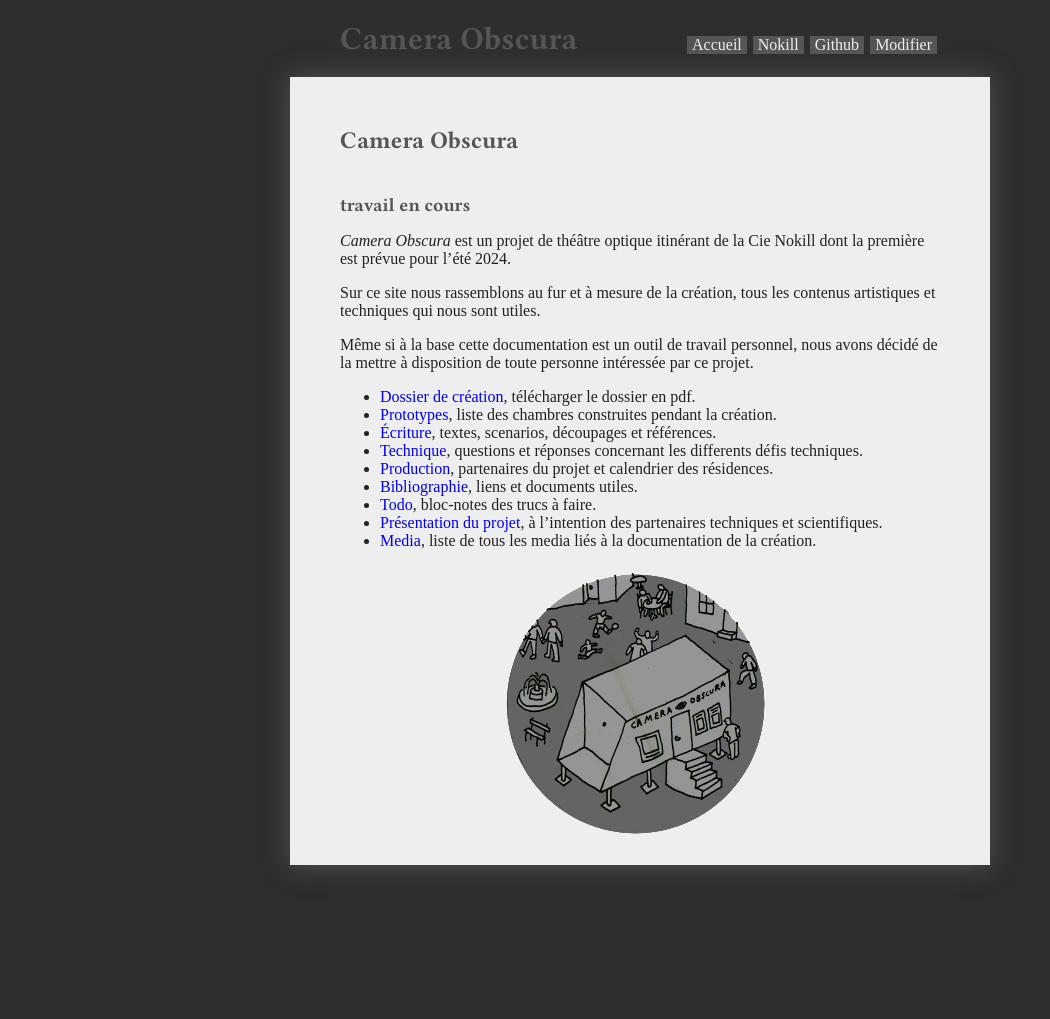
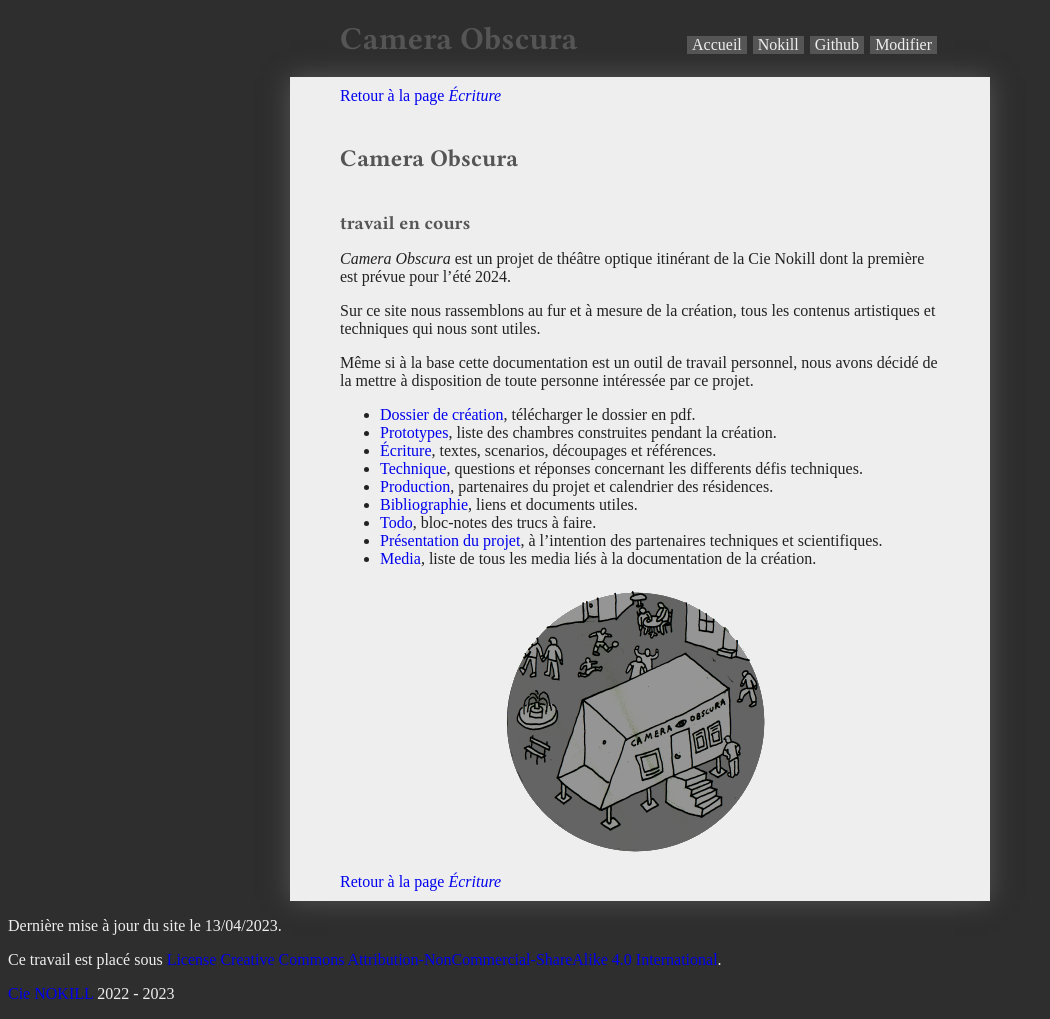
Before and after one commit to virginienokill/camera-obscura, a Jekyll site: the page built from README.md, in a window 1280 px wide. Shown: the whole page, without its empty margins (0-1050 px from the left). Built offline with Jekyll 4.4.1, drawn with Linux system fonts in a browser that asks for light colours; nearby versions of some CDN libraries; some web fonts are replaced; our own code applies the rules of GitHub Pages for plain Markdown files; a script that is not in the unit is left out; the repository's description, which GitHub fills in, is left out; before the commit the page ends 900 px from its top, so only the background shows below that.

Commit message:
style license et navigation

```diff
--- /dev/null
+++ b/_includes/back.html
@@ -0,0 +1,13 @@
+{% assign path=include.folder}
+
+{% if include.folder=="/contenu/prototypes/" %}
+    {% assign name="<em>Prototypes</em>"}
+{% elsif include.folder=="/contenu/technique/" %}
+    {% assign name="<em>Technique</em>"}
+{% elsif include.folder=="/contenu/ecriture/" %}
+    {% assign name="<em>Écriture</em>"}
+{% else %}
+    {% assign path="/"}
+    {% assign name="d'accueil"}
+{% endif %}
+<a class="back" href="{{path}}">Retour à la page {{name}}</a>
--- a/_layouts/default.html
+++ b/_layouts/default.html
@@ -32,12 +32,17 @@
         </nav>
       </header>
       <div id="main" role="main">
+        {% include back.html folder=page.dir %}
         <article class="markdown-body">
           {{ content }}
         </article>
+        {% include back.html folder=page.dir %}
       </div>
     </div>
     <footer>
+      <p>Dernière mise à jour du site le {{ "now" | date: "%d/%m/%Y"  }}.</p>
+      <p>Ce travail est placé sous <a rel="license" href="http://creativecommons.org/licenses/by-nc-sa/4.0/">License Creative Commons Attribution-NonCommercial-ShareAlike 4.0 International</a>.</p>
+      <p><a href="https://cienokill.fr">Cie NOKILL</a> 2022 - {{"now" | date: "%Y"}}</p>
     </footer>
   </div>
 </body>
```
